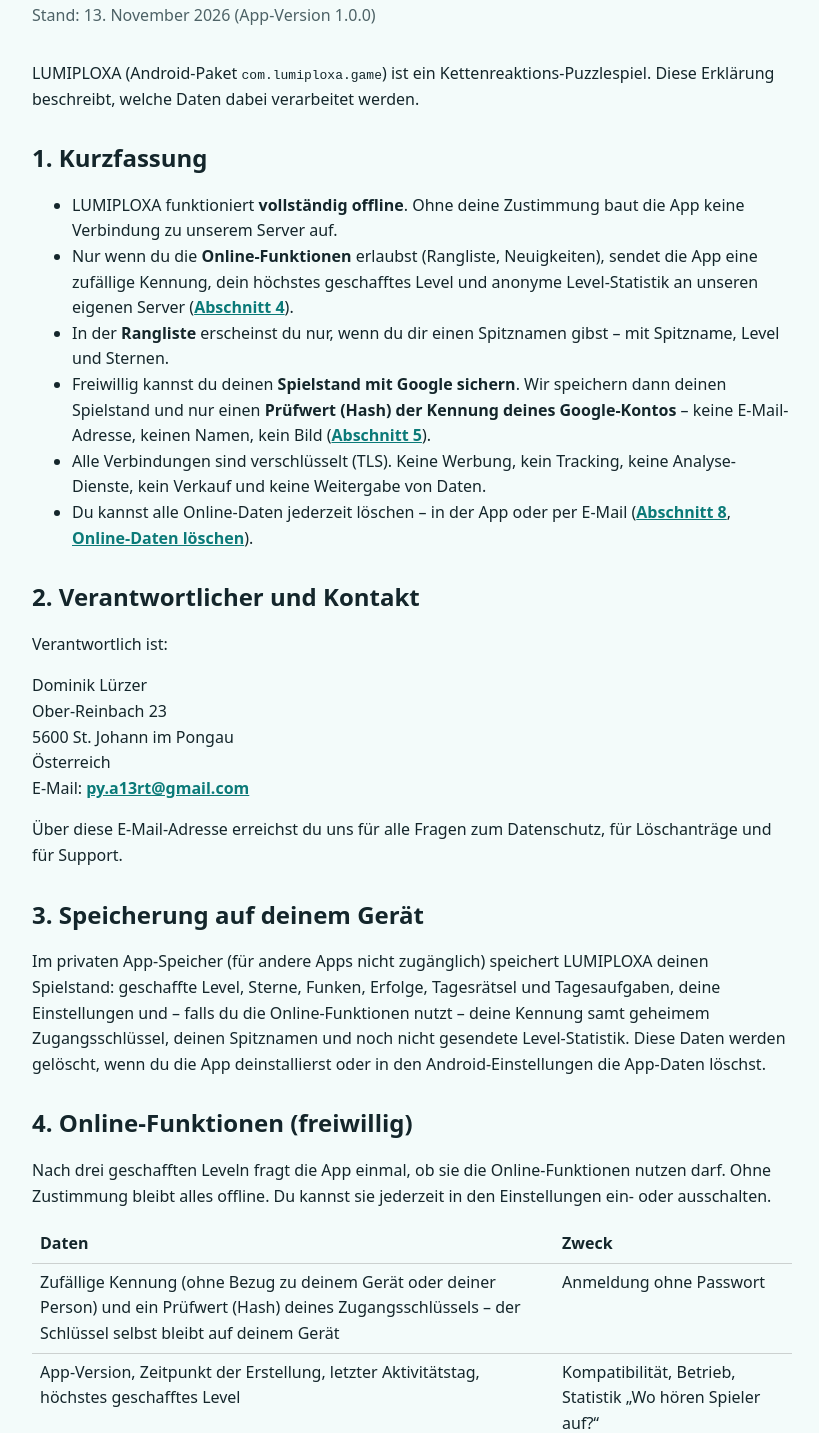
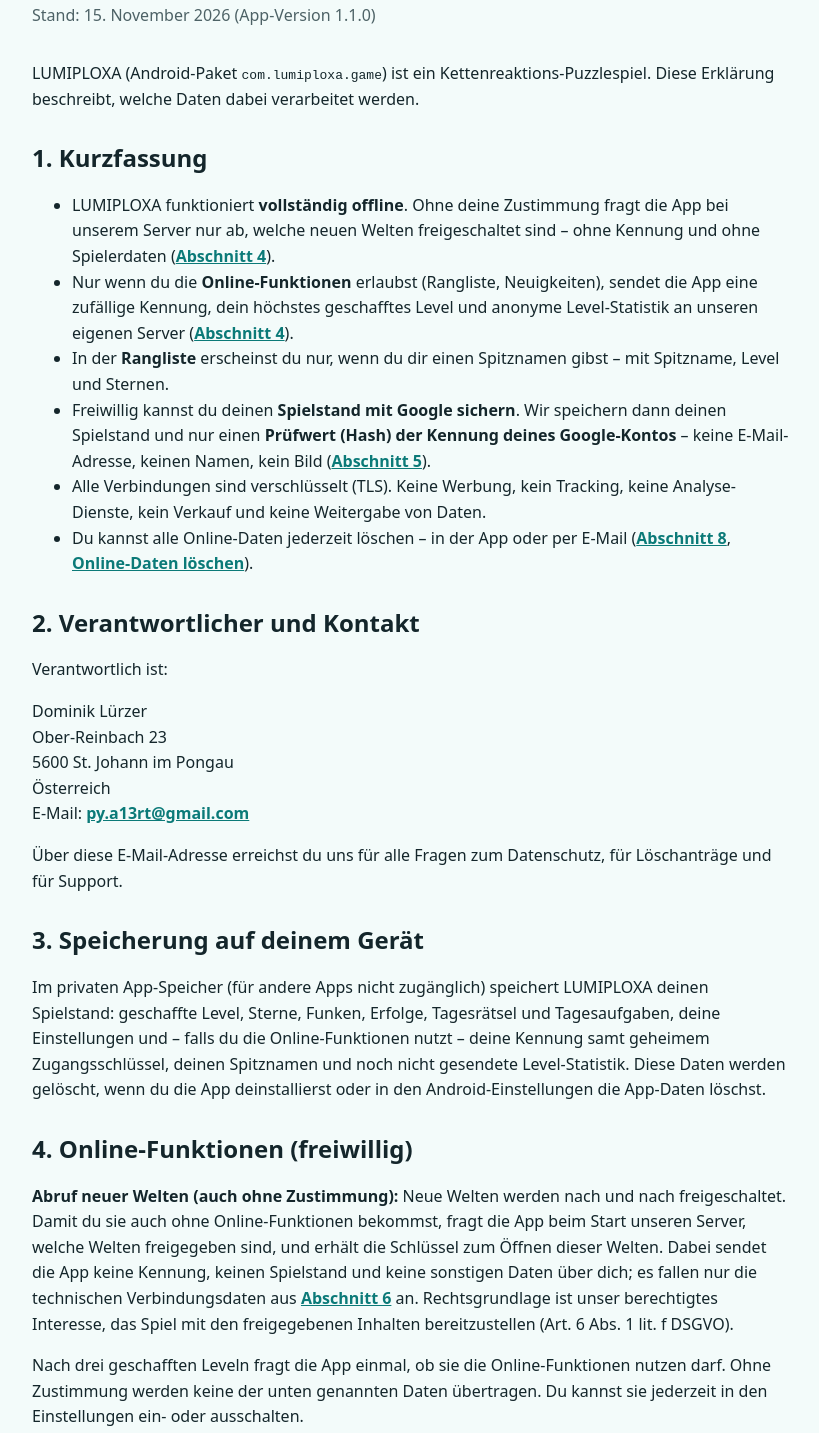
Before and after one commit to pya13rt-coder/app-legal-pages, a plain HTML site: page lumiploxa/privacy-policy.html in a window 1280 px wide. Shown: the part 176-1609 px from the top of the page, without its empty margins (228-1047 px from the left). Drawn offline with Linux system fonts and the light colour scheme.

Commit message:
LUMIPLOXA Datenschutz: Abruf neuer Welten auch ohne Zustimmung (ohne Kennung, ohne Spielerdaten), Stand 1.1.0
Co-Authored-By: Claude Opus 5.5 <noreply@anthropic.com>
Claude-Session: https://claude.ai/code/session_01RtAGjUTYA6bPtRyVuJHxs4

```diff
--- a/lumiploxa/privacy-policy.html
+++ b/lumiploxa/privacy-policy.html
@@ -44,15 +44,16 @@
 <body>
   <main>
     <h1>Datenschutzerklärung für LUMIPLOXA</h1>
-    <p class="date">Stand: 13. November 2026 (App-Version 1.0.0)</p>
+    <p class="date">Stand: 15. November 2026 (App-Version 1.1.0)</p>
 
     <p>LUMIPLOXA (Android-Paket <code>com.lumiploxa.game</code>) ist ein Kettenreaktions-Puzzlespiel. Diese Erklärung
       beschreibt, welche Daten dabei verarbeitet werden.</p>
 
     <h2>1. Kurzfassung</h2>
     <ul>
-      <li>LUMIPLOXA funktioniert <strong>vollständig offline</strong>. Ohne deine Zustimmung baut die App keine
-        Verbindung zu unserem Server auf.</li>
+      <li>LUMIPLOXA funktioniert <strong>vollständig offline</strong>. Ohne deine Zustimmung fragt die App bei unserem
+        Server nur ab, welche neuen Welten freigeschaltet sind – ohne Kennung und ohne Spielerdaten
+        (<a href="#welten">Abschnitt 4</a>).</li>
       <li>Nur wenn du die <strong>Online-Funktionen</strong> erlaubst (Rangliste, Neuigkeiten), sendet die App eine
         zufällige Kennung, dein höchstes geschafftes Level und anonyme Level-Statistik an unseren eigenen Server
         (<a href="#online">Abschnitt 4</a>).</li>
@@ -84,8 +85,14 @@
       Android-Einstellungen die App-Daten löschst.</p>
 
     <h2 id="online">4. Online-Funktionen (freiwillig)</h2>
+    <p id="welten"><strong>Abruf neuer Welten (auch ohne Zustimmung):</strong> Neue Welten werden nach und nach
+      freigeschaltet. Damit du sie auch ohne Online-Funktionen bekommst, fragt die App beim Start unseren Server, welche
+      Welten freigegeben sind, und erhält die Schlüssel zum Öffnen dieser Welten. Dabei sendet die App keine Kennung,
+      keinen Spielstand und keine sonstigen Daten über dich; es fallen nur die technischen Verbindungsdaten aus
+      <a href="#verbindung">Abschnitt 6</a> an. Rechtsgrundlage ist unser berechtigtes Interesse, das Spiel mit den
+      freigegebenen Inhalten bereitzustellen (Art. 6 Abs. 1 lit. f DSGVO).</p>
     <p>Nach drei geschafften Leveln fragt die App einmal, ob sie die Online-Funktionen nutzen darf. Ohne Zustimmung
-      bleibt alles offline. Du kannst sie jederzeit in den Einstellungen ein- oder ausschalten.</p>
+      werden keine der unten genannten Daten übertragen. Du kannst sie jederzeit in den Einstellungen ein- oder ausschalten.</p>
     <table>
       <tr><th>Daten</th><th>Zweck</th></tr>
       <tr><td>Zufällige Kennung (ohne Bezug zu deinem Gerät oder deiner Person) und ein Prüfwert (Hash) deines
@@ -131,7 +138,7 @@
       <li><strong>Rechtsgrundlage:</strong> deine Einwilligung (Art. 6 Abs. 1 lit. a DSGVO).</li>
     </ul>
 
-    <h2>6. Technische Verbindungsdaten</h2>
+    <h2 id="verbindung">6. Technische Verbindungsdaten</h2>
     <p>Beim Verbindungsaufbau sieht unser Server zwangsläufig deine IP-Adresse. Sie wird nur kurz im Arbeitsspeicher
       verwendet, um Missbrauch zu bremsen (zu viele Anfragen in kurzer Zeit), und weder gespeichert noch protokolliert.
       Der Server wird von uns selbst betrieben; es sind keine Drittanbieter (Hosting-Plattformen, Analyse- oder
```
